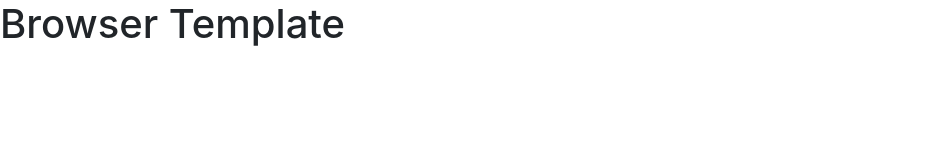
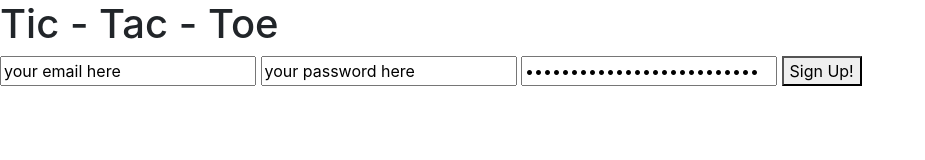
Before and after one commit to CynthiaLDouglas/Tic-Tac-Toe, a website built with webpack: page index.html in a window 1280 px wide. Shown: the whole page, without its empty margins (0-925 px from the left). Built offline with nearby package versions, Linux system fonts and the light colour scheme.

Commit message:
Sign Up complete
There is one question, when I see the results in the temrinal should
the password also be near the id and email?

```diff
--- a/index.html
+++ b/index.html
@@ -11,7 +11,16 @@
       <script src="public/vendor.js" type="text/javascript" charset="utf-8" defer></script>
       <script src="public/application.js" type="text/javascript" charset="utf-8" defer></script>
     </head>
+
     <body>
-      <h1>Browser Template</h1>
+      <h1>Tic - Tac - Toe</h1>
+      <div>
+        <form>
+          <input name="credentials[email]" type="text" value="your email here">
+          <input name="credentials[password]" type="text" value="your password here">
+          <input name="credentials[password_confirmation]" type="password" value="confirm your password here">
+          <button type="submit">Sign Up!</button>
+        </form>
+      </div>
     </body>
 </html>
```
Also changed, not shown: 5 other files.
